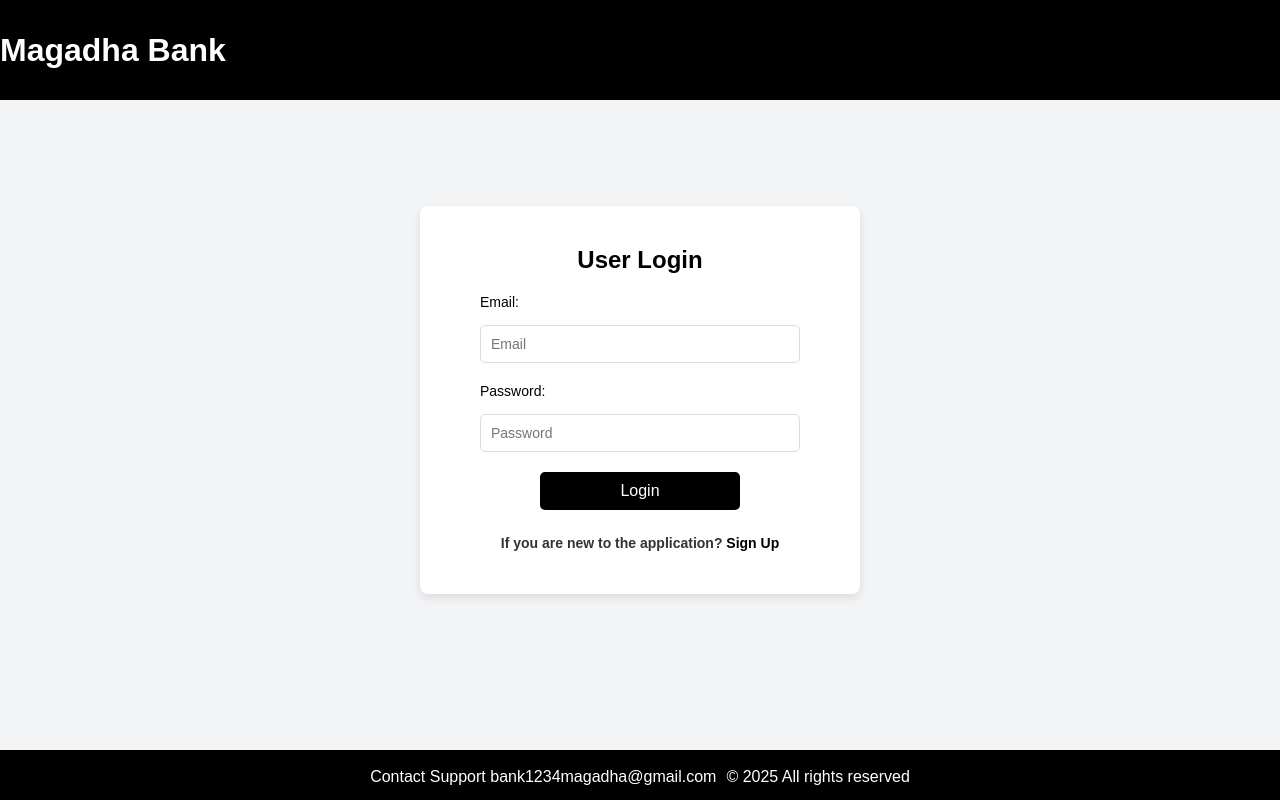
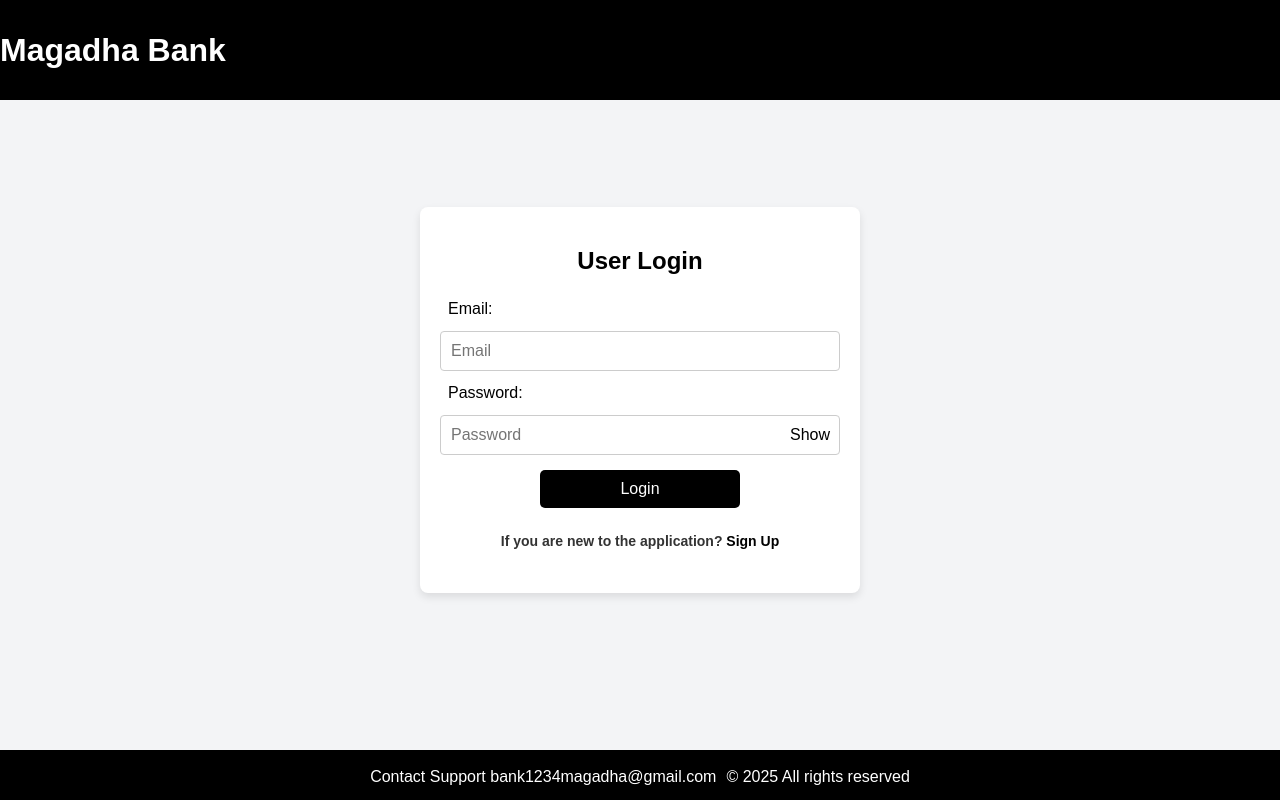
Before and after one commit to jagadeeshpj1610/bankProject, a React (Vite) app in the folder frontend/: page /login in a window 1280 px wide. Built offline with nearby package versions, Linux system fonts and the light colour scheme.

Commit message:
add the ey icon for passord visibility

```diff
--- a/frontend/src/components/loginPage.jsx
+++ b/frontend/src/components/loginPage.jsx
@@ -8,6 +8,7 @@ const LoginPage = () => {
   const [msg, setMsg] = useState('');
   const [emailError, setEmailError] = useState('');
   const [passwordError, setPasswordError] = useState('');
+  const [passwordVisible, setPasswordVisible] = useState(false);
   const navigate = useNavigate();
 
   const validateEmail = (email) => {
@@ -91,7 +92,7 @@ const LoginPage = () => {
           />
           {emailError && <p className="errorMessage">{emailError}</p>}
 
-          <label htmlFor="passwordInput">Password:</label>
+          {/* <label htmlFor="passwordInput">Password:</label>
           <input
             type="password"
             className="loginInput"
@@ -99,7 +100,24 @@ const LoginPage = () => {
             onChange={handlePasswordChange}
             placeholder="Password"
             required
-          />
+          /> */}
+          <label htmlFor="passwordInput">Password:</label>
+          <div className="passwordInputContainer">
+            <input
+              type={passwordVisible ? 'text' : 'password'}
+              className="loginInput"
+              value={password}
+              onChange={handlePasswordChange}
+              placeholder="Password"
+              required
+            />
+            <span
+              className="togglePasswordText"
+              onClick={() => setPasswordVisible(!passwordVisible)}
+            >
+              {passwordVisible ? 'Hide' : 'Show'}
+            </span>
+          </div>
           {passwordError && <p className="errorMessage">{passwordError}</p>}
 
           <button type="submit" className="loginButton" disabled = {!email || !password || emailError || passwordError}>Login</button>
--- a/frontend/src/css/index.css
+++ b/frontend/src/css/index.css
@@ -1,4 +1,3 @@
-
 .loginPage {
   display: flex;
   justify-content: center;
@@ -12,9 +11,11 @@
 .userLoginForm label {
   display: block;
   text-align: left;
-  margin: 10px 40px 5px;
+  padding: 5px;
   font-size: 14px;
   color: black;
+  margin: 3px;
+  font-size: 1rem;
 }
 
 .loginContainer {
@@ -130,8 +131,9 @@
   margin: 15px;
 }
 
-.formGroup1{
-  margin-top: 15px;;
+.formGroup1 {
+  margin-top: 15px;
+  ;
 }
 
 
@@ -168,12 +170,36 @@
 
 
 
-.signupContainer h5{
+.signupContainer h5 {
   text-align: center;
   text-decoration: none;
 }
 
-.signupContainer Link{
+.signupContainer Link {
   text-decoration: none;
   color: black;
 }
+
+
+.passwordInputContainer {
+  position: relative;
+  display: flex;
+  align-items: center;
+}
+
+.loginInput {
+  width: 100%;
+  padding: 10px;
+  margin: 5px 0;
+  font-size: 16px;
+  border: 1px solid #ccc;
+  border-radius: 4px;
+}
+
+.togglePasswordText {
+  position: absolute;
+  right: 10px;
+  cursor: pointer;
+  font-size: 16px;
+  color: black;
+}
```
